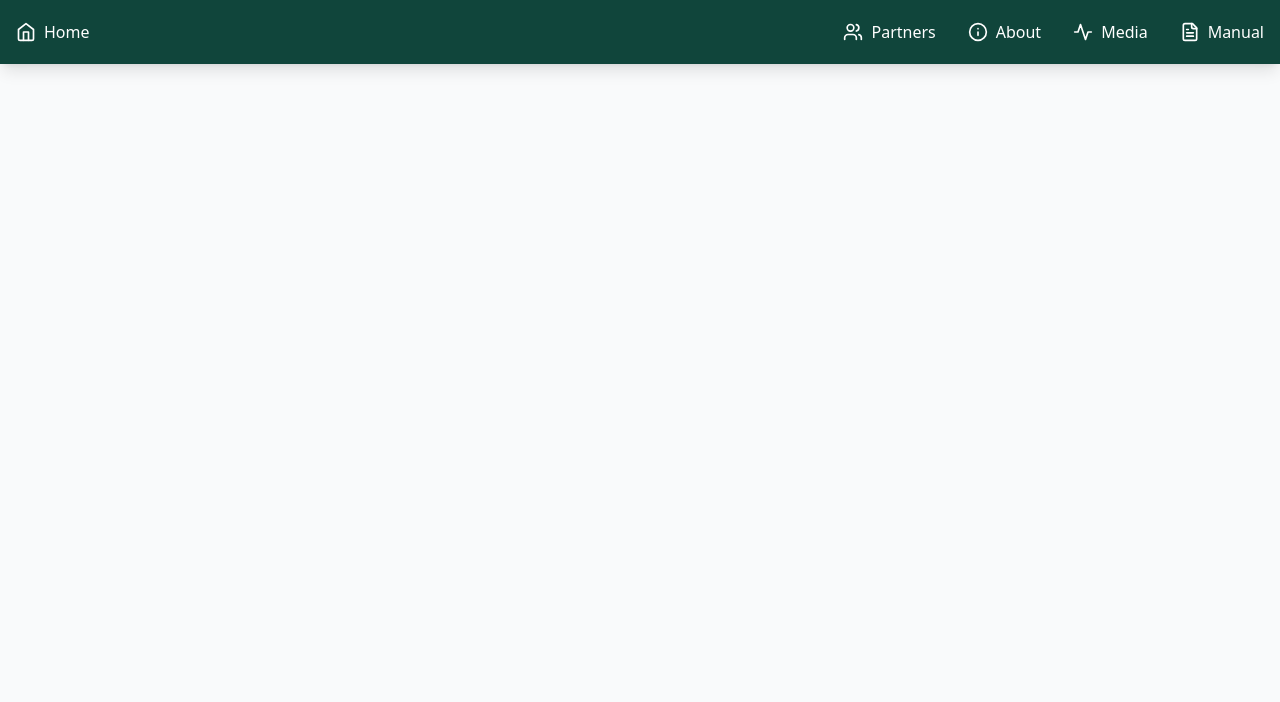
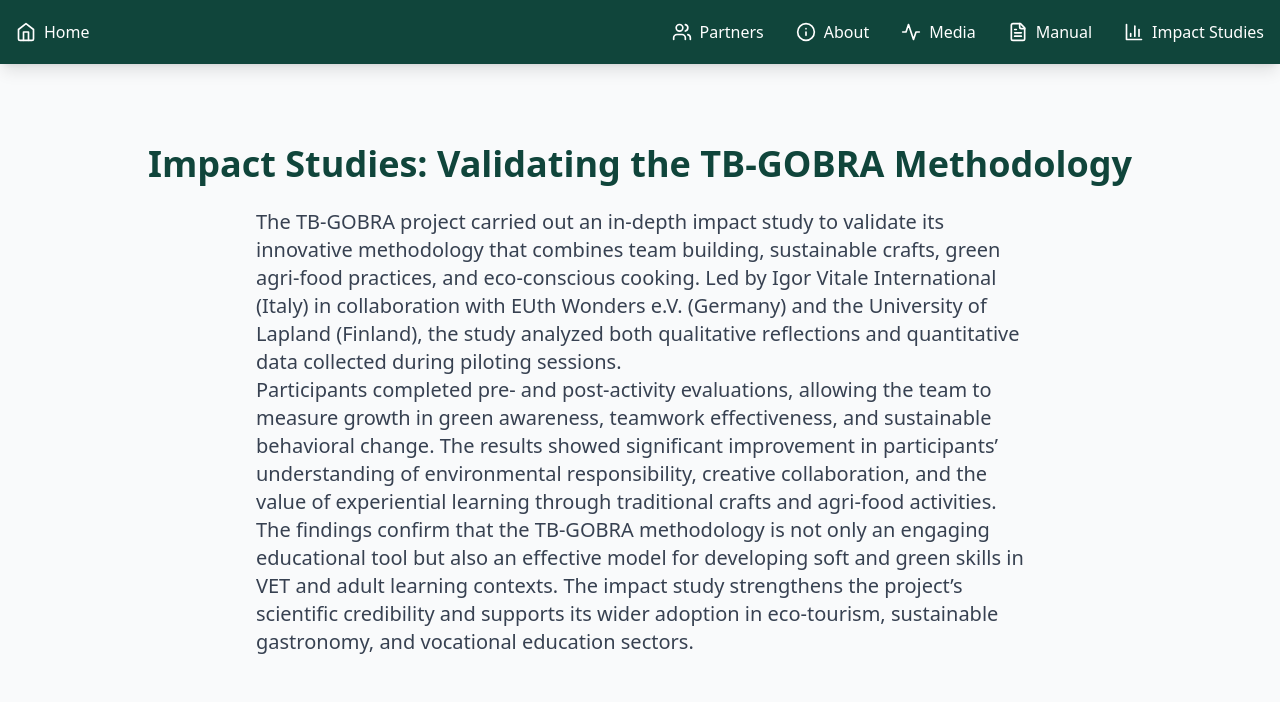
Before and after one commit to JooooMohamed/TB-GOBRA, a React (Vite) app: page /impactStudies in a window 1280 px wide. Shown: the top 702 px of the page. Built offline with nearby package versions, Linux system fonts and the light colour scheme.

Commit message:
impacted studies modification

```diff
--- a/src/App.tsx
+++ b/src/App.tsx
@@ -5,6 +5,7 @@ import Partners from "./pages/Partners";
 import About from "./pages/About";
 import LocalActivities from "./pages/Media";
 import ProjectResults from "./pages/EducationalManual";
+import ImpactStudies from "./pages/ImpactStudies";
 import ActivityDetails from "./pages/ActivityDetails";
 import ModuleDetails from "./pages/ModuleDetails";
 
@@ -19,6 +20,7 @@ function App() {
           <Route path="/about" element={<About />} />
           <Route path="/media" element={<LocalActivities />} />
           <Route path="/educationalManual" element={<ProjectResults />} />
+          <Route path="/impactStudies" element={<ImpactStudies />} />
           <Route path="/activity/:id" element={<ActivityDetails />} />
           <Route path="/module/:id" element={<ModuleDetails />} />
         </Routes>
--- a/src/components/Navbar.tsx
+++ b/src/components/Navbar.tsx
@@ -1,5 +1,5 @@
 import { useState } from "react";
-import { Home, Users, Info, Activity, FileText, Menu, X } from "lucide-react";
+import { Home, Users, Info, Activity, FileText, Menu, X, BarChart3 } from "lucide-react";
 import { Link } from "react-router-dom";
 
 export default function Navbar() {
@@ -71,6 +71,13 @@ function NavLinks() {
         <FileText size={20} />
         <span>Manual</span>
       </Link>
+       <Link
+        to="/impactStudies"
+        className="flex items-center space-x-2 text-white hover:text-secondary"
+      >
+        <BarChart3 size={20} />
+        <span>Impact Studies</span>
+      </Link>
     </>
   );
 }
--- a/src/pages/About.tsx
+++ b/src/pages/About.tsx
@@ -89,11 +89,13 @@ const AboutPage = () => {
             <div className="max-w-6xl mx-auto  bg-white rounded-lg shadow-md overflow-hidden">
               <div className=" gap-8 cursor-pointer">
                 <div className="text-center mb-8">
-                  <img
-                    src={"/assets/images/EUW-Logo.svg"}
-                    alt="EUth Wonders"
-                    className="w-full h-48 object-cover mb-2"
-                  />
+                  <div className="flex justify-center max-w-40 mx-auto">
+                    <img
+                      src={"/assets/images/EUW-Logo.svg"}
+                      alt="EUth Wonders"
+                      className="w-full h-48 object-cover mb-2"
+                    />
+                  </div>
                   <h4 className="text-xl font-semibold mb-2">
                     EUth Wonders (Germany)
                   </h4>
--- a/src/pages/EducationalManual.tsx
+++ b/src/pages/EducationalManual.tsx
@@ -5,25 +5,25 @@ const activities = [
     country: "UK",
     flag: "/assets/images/UK_flag.png",
     title: "Download in English",
-    link: "https://drive.google.com/file/d/1lFgyhJAVQ1sOXAycSgi915mUPGqwgJ-r/view?usp=drive_link",
+    link: "/assets/pdfs/TB-GOBRA Manual - ENG.pdf",
   },
   {
     country: "germany",
     flag: "/assets/images/Flag_of_Germany.svg.png",
     title: "Download in German",
-    link: "https://drive.google.com/file/d/1Z55KkXUmrj0SrQTKC0JKQxmATVxdfXAy/view?usp=drive_link",
+    link: "/assets/pdfs/TB-GOBRA Manual - GER.pdf",
   },
   {
     country: "italy",
     flag: "/assets/images/Flag_of_Italy.png",
     title: "Download in Italian",
-    link: "",
+    link: "/assets/pdfs/TB-GOBRA Manual - ITA.pdf",
   },
   {
     country: "finland",
     flag: "/assets/images/Flag_of_Finland.svg.png",
     title: "Download in Finnish",
-    link: "https://drive.google.com/file/d/1ttpUxQXbgxGoS80-o5Vt5x8TzX3JlE1F/view?usp=drive_link",
+    link: "/assets/pdfs/TB-GOBRA Manual - FIN.pdf",
   },
 ];
 const handleCardClick = (item: { link: string; title: string }) => {
--- /dev/null
+++ b/src/pages/ImpactStudies.tsx
@@ -0,0 +1,67 @@
+import EUFooter from "../components/EUFooter";
+
+const activity = {
+    country: "UK",
+    flag: "/assets/images/Header-Gobra.svg",
+    title: "Report Download - Impact Studies",
+    link: "/assets/pdfs/Impact Studies - TB GOBRA.pdf",
+};
+const videoUrl = "https://www.youtube.com/embed/4PkZcF4YD7A"
+
+const handleCardClick = (item: { link: string; title: string }) => {
+  if (item?.link === "") return;
+  const link = item?.link;
+  window.open(link, "_blank");
+};
+function ProjectResults() {
+  return (
+    <div>
+      <div className="max-w-7xl mx-auto px-4 py-20">
+        <div className="mb-12 text-center">
+           <h2 className="text-4xl font-bold mb-6 text-primary">
+            Impact Studies: Validating the TB-GOBRA Methodology
+          </h2>
+          <p className="flex text-start items-center text-lg md:text-xl text-gray-700 max-w-3xl mx-auto">
+            The TB-GOBRA project carried out an in-depth impact study to validate its innovative methodology that combines team building, sustainable crafts, green agri-food practices, and eco-conscious cooking. Led by Igor Vitale International (Italy) in collaboration with EUth Wonders e.V. (Germany) and the University of Lapland (Finland), the study analyzed both qualitative reflections and quantitative data collected during piloting sessions.
+          </p>
+           <p className="flex text-start items-center text-lg md:text-xl text-gray-700 max-w-3xl mx-auto">
+               Participants completed pre- and post-activity evaluations, allowing the team to measure growth in green awareness, teamwork effectiveness, and sustainable behavioral change. The results showed significant improvement in participants’ understanding of environmental responsibility, creative collaboration, and the value of experiential learning through traditional crafts and agri-food activities.
+           </p>
+           <p className="flex text-start items-center text-lg md:text-xl text-gray-700 max-w-3xl mx-auto">
+            The findings confirm that the TB-GOBRA methodology is not only an engaging educational tool but also an effective model for developing soft and green skills in VET and adult learning contexts. The impact study strengthens the project’s scientific credibility and supports its wider adoption in eco-tourism, sustainable gastronomy, and vocational education sectors.
+           </p>
+         </div>
+        <div className="aspect-w-16 mb-12 aspect-h-9 max-w-4xl mx-auto">
+          <iframe
+             src={videoUrl}
+             title={`Video ${videoUrl?.split('=')[1] || 1}`}
+             className="w-full h-[300px] rounded-lg shadow-md"
+             allow="accelerometer; autoplay; clipboard-write; encrypted-media; gyroscope; picture-in-picture"
+             allowFullScreen>
+          </iframe>
+        </div>
+
+        <div className="mb-12 grid-cols-1 md:grid-cols-2 lg:grid-cols-4 gap-8 cursor-pointer flex justify-center">
+            <div
+              className="bg-white rounded-lg shadow-md overflow-hidden"
+              onClick={() => handleCardClick(activity)}
+            >
+              <img
+                src={activity.flag}
+                alt={`${activity.country} flag`}
+                className="w-full h-48 object-cover"
+              />
+              <div className="p-6">
+                <h3 className="text-xl font-semibold text-primary text-center">
+                  {activity.title}
+                </h3>
+              </div>
+            </div>
+        </div>
+      </div>
+      <EUFooter />
+    </div>
+  );
+}
+
+export default ProjectResults;
```
Also changed, not shown: 1 other file (tests, documents, lock files or other folders).
